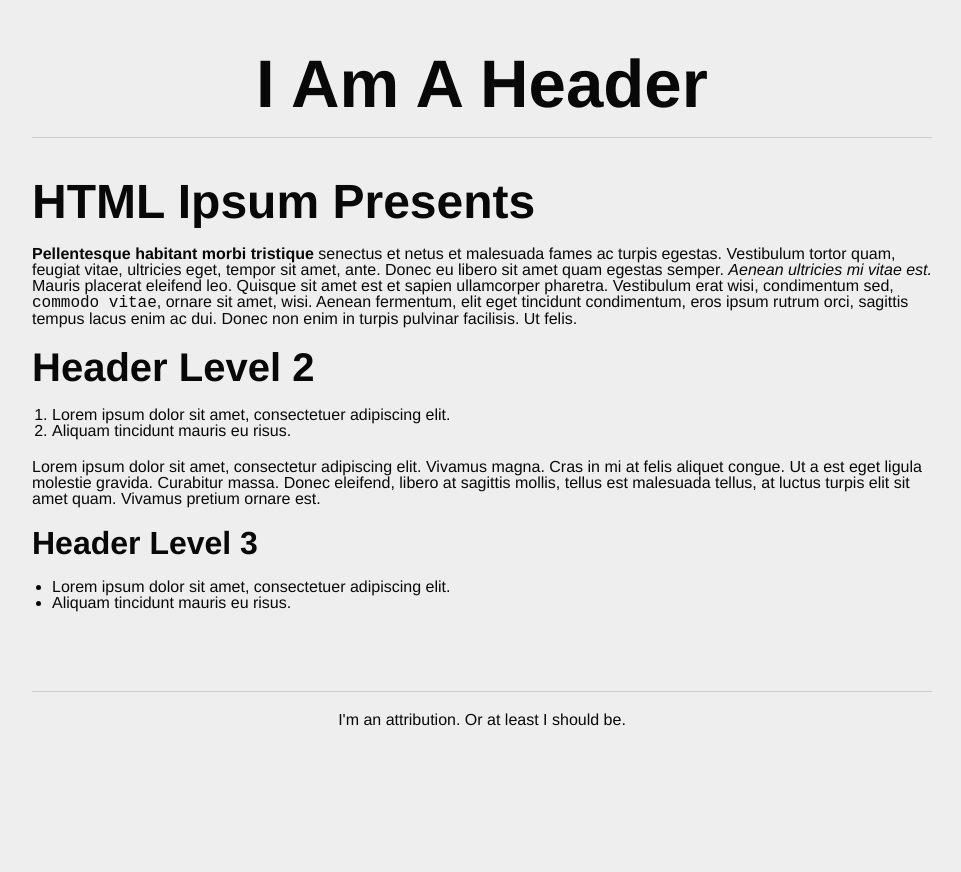
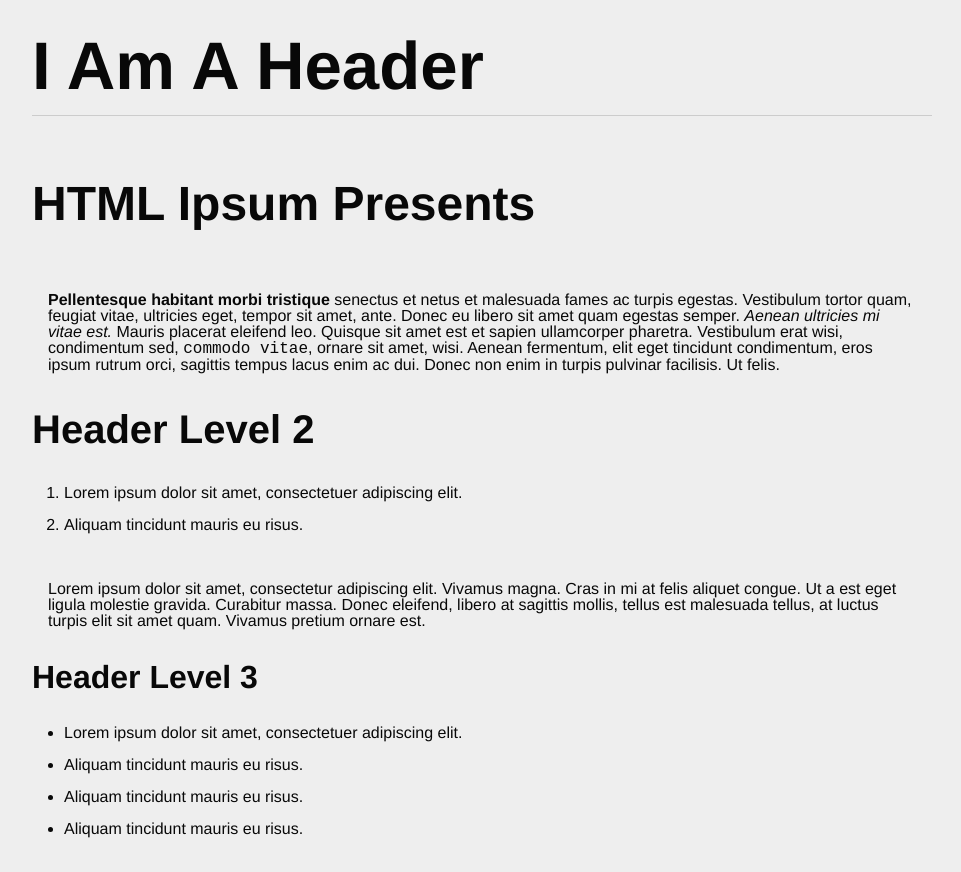
Before and after one commit to danaorourke/Website-Template, a plain HTML site: page index.html in a window 1280 px wide. Shown: the top 872 px of the page, without its empty margins (158-1119 px from the left). Before the commit the page ends 800 px from the top, so only its background shows below. Drawn offline with Linux system fonts and the light colour scheme.

Commit message:
Changed out px to em

```diff
--- a/index.html
+++ b/index.html
@@ -31,6 +31,8 @@
 		<ul>
 		   <li>Lorem ipsum dolor sit amet, consectetuer adipiscing elit.</li>
 		   <li>Aliquam tincidunt mauris eu risus.</li>
+   		   <li>Aliquam tincidunt mauris eu risus.</li>
+   		   <li>Aliquam tincidunt mauris eu risus.</li>
 		</ul>
 	</section>
 	<footer id="footer">
--- a/style.css
+++ b/style.css
@@ -1,11 +1,19 @@
 @charset "utf-8";
 /*-----------------------------------------------------
- *	version:	 (4/18/13)
- *	origin:		nope.com by Dana O'Rourke @ CupofTeaCreations.com
+ *	author:		nope.com by Dana O'Rourke @ CupofTeaCreations.com
+-------------------------------------------------------
+
+	Section Index
+
+	@reset
+	@general
+	@header
+	@content
+	@footer
+
 -------------------------------------------------------*/
 
-
-/* reset - based off html5reset.com
+/* @reset - based off html5reset.com
 -------------------------------------------------------*/
 html, body, div, span, object, iframe, h1, h2, h3, h4, h5, h6, p, blockquote, pre, abbr, address, cite, code, del, dfn, em, img, ins, kbd, q, samp, small, strong, sub, sup, var, b, i, dl, dt, dd, ol, ul, li, fieldset, form, label, legend, table, caption, tbody, tfoot, thead, tr, th, td, article, aside, canvas, details, figcaption, figure, footer, header, hgroup, menu, nav, section, summary, time, mark, audio, video {background: transparent; border: 0; font-size: 100%; margin: 0; outline: 0; padding: 0; vertical-align: baseline;}
 html {overflow-y: scroll;}
@@ -19,23 +27,31 @@ abbr[title], dfn[title] {border-bottom: 1px dotted #000; cursor: help;}
 table {border-collapse: collapse; border-spacing: 0;}
 input, select {vertical-align: middle;}
 
-/* general
+/* @general
 -------------------------------------------------------*/
 html {background: #EEEEEE; color: #080808; font: 16px/1.33 Helvetica, Arial, sans-serif; width: 100%;}
-body {padding: 50px 20px; margin: 0 auto; max-width: 900px;}
-h1, h2, h3 {padding-bottom: 20px;}
+body {padding: 2em 1em; margin: 0 auto; max-width: 900px;}
+h1, h2, h3 {padding: 1em 0;}
 input, select, option {font: 16px/1.33 Helvetica, Arial, sans-serif;}
 a, a:visited {color: #080808; text-decoration: none;}
 
 
-#header {border-bottom: 1px solid #cccccc; padding-bottom: 20px; text-align: center;}
-	#header h1 {font-size: 4.2em; padding-bottom: 0;}
+/* @header
+-------------------------------------------------------*/
 
-#content {padding: 40px 0;}
+#header {border-bottom: 1px solid #cccccc; overflow: auto; padding-bottom: 1em;}
+	#header h1 {font-size: 4.2em; padding: 0;}
+
+/* @content
+-------------------------------------------------------*/
+#content {padding: 1em 0;}
 	#content h1 {font-size: 3em;}
-	#content h2 {font-size: 2.5em;}
-	#content h3, #content h4, #content h5, #content h6 {font-size: 2em;}
-	#content p {padding-bottom: 20px;}
-	#content ul, #content ol {margin-left: 20px; padding-bottom: 20px;}
+	#content h2 {font-size: 2.5em; padding: .5em 0;}
+	#content h3, #content h4, #content h5, #content h6 {font-size: 2em; padding: .5em 0;}
+	#content p {padding: 1em;}
+	#content ul, #content ol {margin: 0 1em; padding: 1em 0;}
+		#content li {margin-left:1em; padding-bottom: 1em;}
 
-#footer {border-top: 1px solid #cccccc; padding-top: 20px; margin-top: 20px; text-align: center;}
+/* @footer
+-------------------------------------------------------*/
+#footer {border-top: 1px solid #cccccc; padding-top: 1em; margin-top: 1em; text-align: center;}
```
